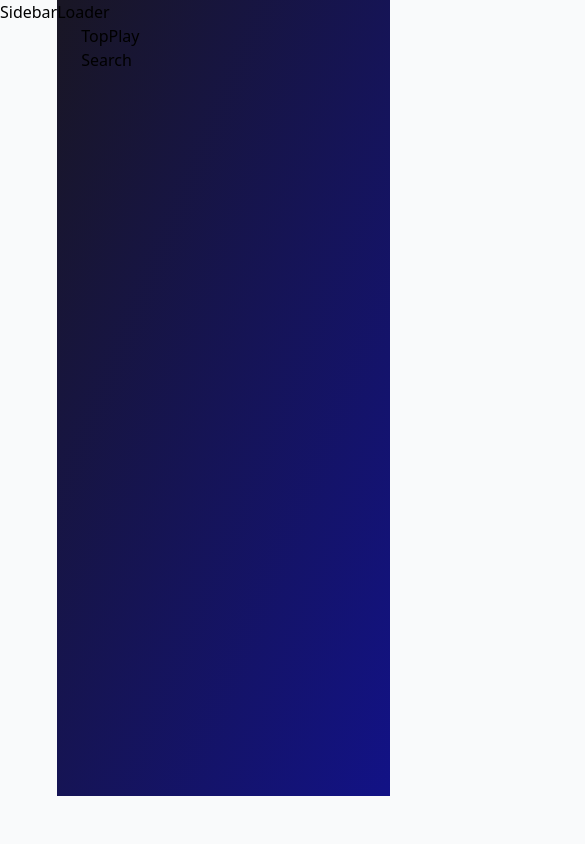
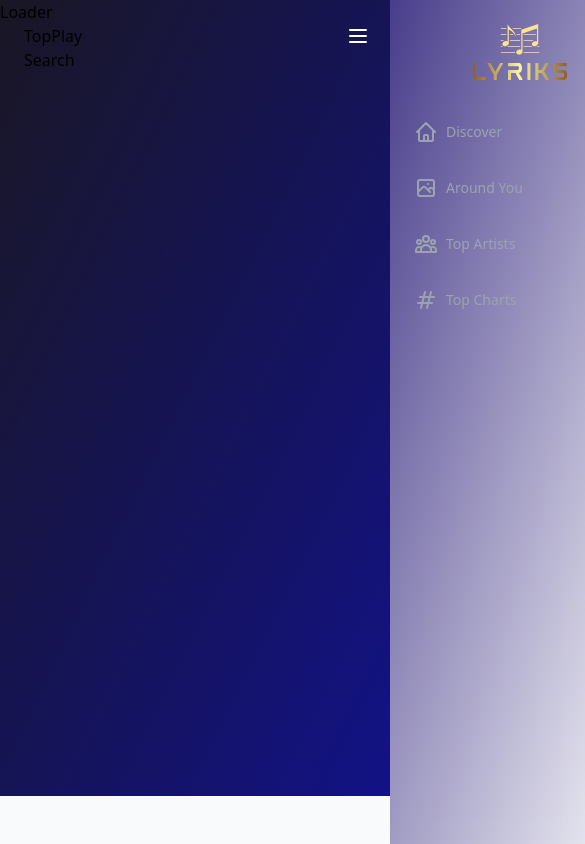
Before and after one commit to CarlosNG93/spotifyClone, a React (Vite) app: page /search/1 in a window 390 px wide. Shown: the top 844 px of the page, 585 px wide, since content can reach past the window. Built offline with nearby package versions, Linux system fonts and the light colour scheme; no server answers.

Commit message:
feat: add sideBar component

```diff
--- a/src/components/Loader.jsx
+++ b/src/components/Loader.jsx
@@ -1,5 +1,7 @@
 import React from 'react';
 import { loader } from '../assets'
+
+
 
 const Loader = ({ title }) => (
   <div className="w-full flex justify-center items-center flex-col">
--- a/src/components/Sidebar.jsx
+++ b/src/components/Sidebar.jsx
@@ -1,10 +1,56 @@
-
+import { HiOutlineMenu } from 'react-icons/hi';
+import { links } from '../assets/constants';
+import { logo } from "../assets"
 import { NavLink } from "react-router-dom";
 import { RiCloseLine } from "react-icons/ri";
 import { useState } from "react";
 
-const Sidebar = () => (
-  <div>Sidebar</div>
+
+const NavLinks = ({ handleClick }) => (
+  <div className ='mt-10'>
+	{links.map((item) => (
+		<NavLink
+		key={item.name}
+		to={item.to}
+		className="flex flex-row justify-start items-center
+		my-8 text-sm font-medium text-gray-400 hover:text-cyan-400"
+		onClick={() => handleClick && handleClick()}
+		>
+			<item.icon className='w-6 h-6 mr-2'/>
+			{item.name}
+		</NavLink>
+	))}
+  </div>
 );
 
+const Sidebar = () => {
+  const [mobileMenuOpen, setMobileMenuOpen] = useState(false);
+
+  return (
+	<>
+		<div className="md:flex hidden flex-col w-[240px] py-10 px-4 bg-[#191624]" >
+			<img src={logo} alt="logo" className="w-full h-14 object-contain" />
+			<NavLinks />
+		</div>
+
+		<div className='absolute md:hidden block top-6 right-3'>
+			{mobileMenuOpen ? (
+				<RiCloseLine className='w-6 h-6 text-white mr-2' onClick={() => setMobileMenuOpen(false)}/>
+			) : <HiOutlineMenu className='w-6 h-6 text-white mr-2' onClick={() => setMobileMenuOpen(true)}/>
+			}
+		</div>
+
+		<div className={`absolute top-0 h-screen w-2/3 bg-gradient-to-tl
+		from-white/10 to-[#483d8b] backdrop-blur-lg z-10 p-6 md:hidden
+		smooth-transition ${mobileMenuOpen ? 'left-0' : 'left-full'}`} >
+
+			<img src={logo} alt="logo" className="w-full h-14 object-contain" />
+
+			<NavLinks handleClick={() => setMobileMenuOpen(false)}/>
+
+		</div>
+	</>
+  );
+};
+
 export default Sidebar;
--- a/src/components/TopPlay.jsx
+++ b/src/components/TopPlay.jsx
@@ -1,3 +1,8 @@
+import { useEffect, useRef } from "react";
+import { Link } from "react-router-dom";
+import { useSelector, useDispatch } from "react-redux";
+import { Swiper, SwiperSlide } from "swiper/react"
+
 const TopPlay = () => (
   <div>TopPlay</div>
 );
```
